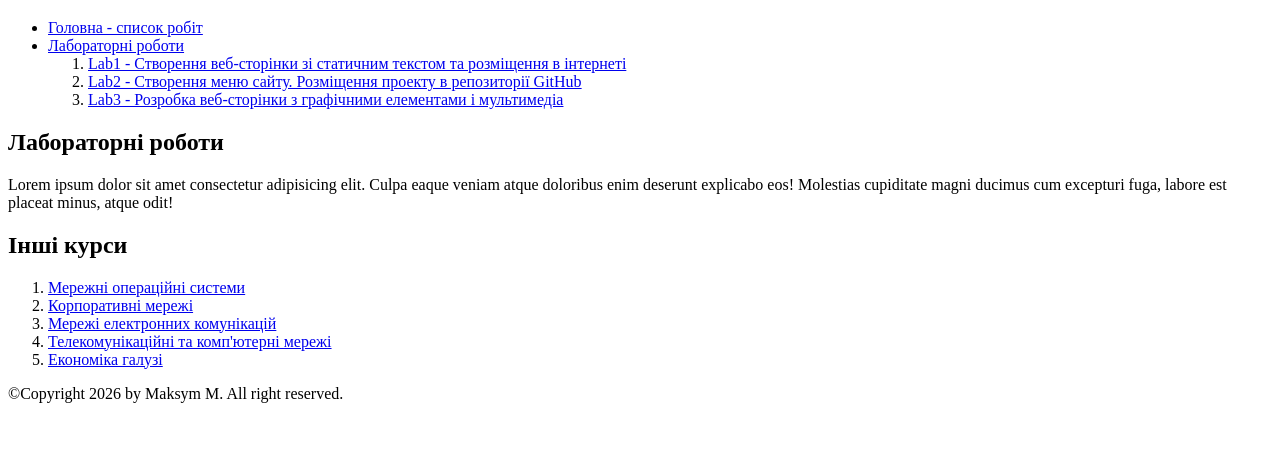
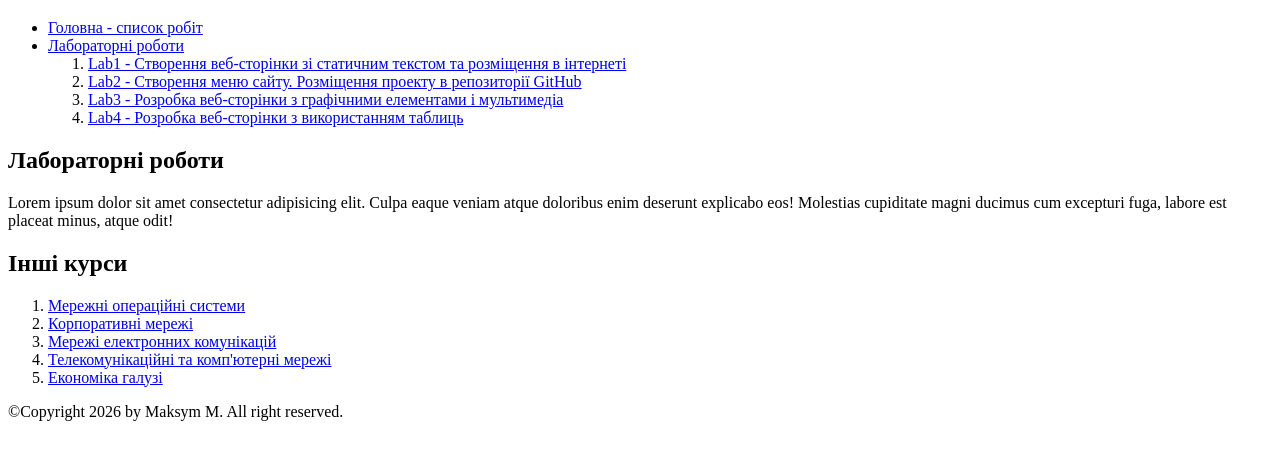
Before and after one commit to dkoshovskyi/ip_labsTK-42, a plain HTML site: page index.html in a window 1280 px wide. Shown: the part 61-520 px from the top of the page. Drawn offline with Linux system fonts and the light colour scheme.

Commit message:
changes index main

```diff
--- a/index.html
+++ b/index.html
@@ -16,6 +16,7 @@
                     <li> <a href="lab1/index.html"> Lab1 - Створення веб-сторінки зі статичним текстом та розміщення в інтернеті </a> </li>
                     <li> <a href="lab2/index.html"> Lab2 - Створення меню сайту. Розміщення проекту в репозиторії GitHub </a> </li>
                     <li> <a href="lab3/index.html"> Lab3 - Розробка веб-сторінки з графічними елементами і мультимедіа </a> </li>
+                    <li> <a href="lab4/index.html"> Lab4 - Розробка веб-сторінки з використанням таблиць </a> </li>
                 </ol>
                 </li>
             </ul>
```
